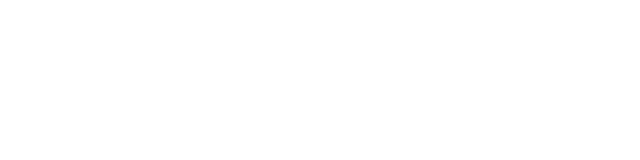
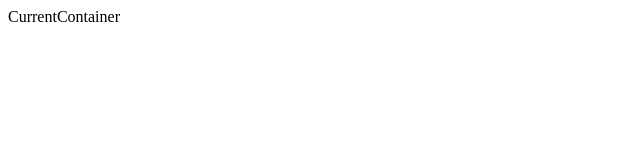
Before and after one commit to ojedaMichael/ProyectoFinalReact, a React (Vite) app: page / in a window 1280 px wide. Shown: the top 160 px of the page, without its empty margins (0-640 px from the left). Built offline with nearby package versions, Linux system fonts and the light colour scheme.

Commit message:
creacion de carpetas y componentes

```diff
--- a/src/App.jsx
+++ b/src/App.jsx
@@ -1,12 +1,12 @@
-
 import './App.css'
+import CurrentContainer from './components/currentContainer/CurrentContainer'
 
 function App() {
 
 
   return (
     <>
-
+      <CurrentContainer/>
     </>
   )
 }
--- /dev/null
+++ b/src/components/currentContainer/CurrentContainer.jsx
@@ -0,0 +1,12 @@
+import "./CurrentContainer.css"
+
+function CurrentContainer() {
+  return (
+    <>
+     <div className='divCurrentContainer'>CurrentContainer</div>
+    </>
+
+  )
+}
+
+export default CurrentContainer
```
Also changed, not shown: src/components/container/Container.jsx (added), src/components/currentContainer/CurrentContainer.css (added), src/components/modal/Modal.jsx (added).
